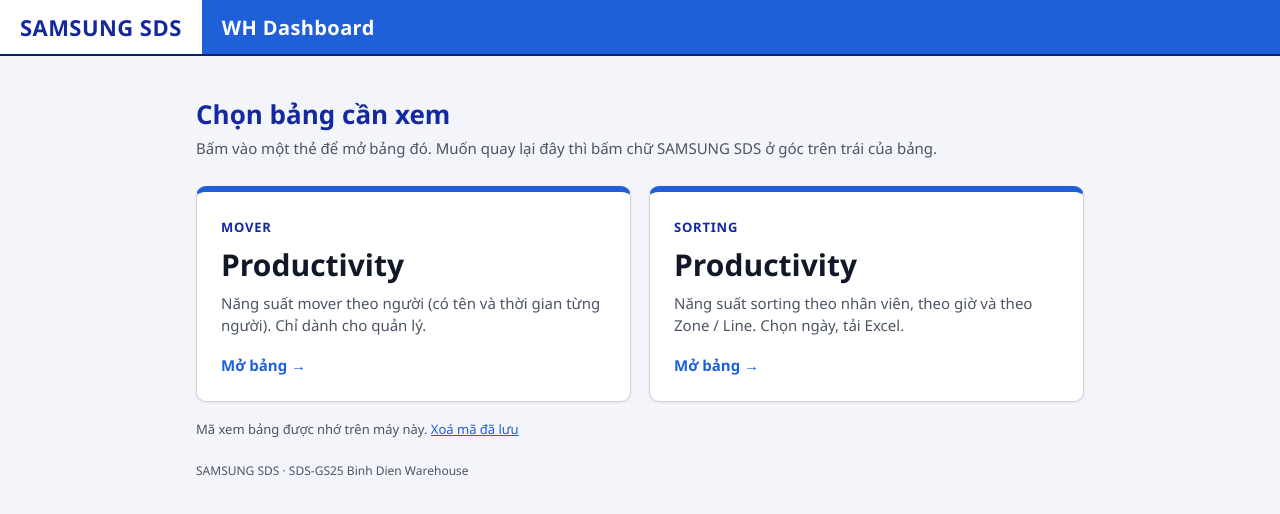
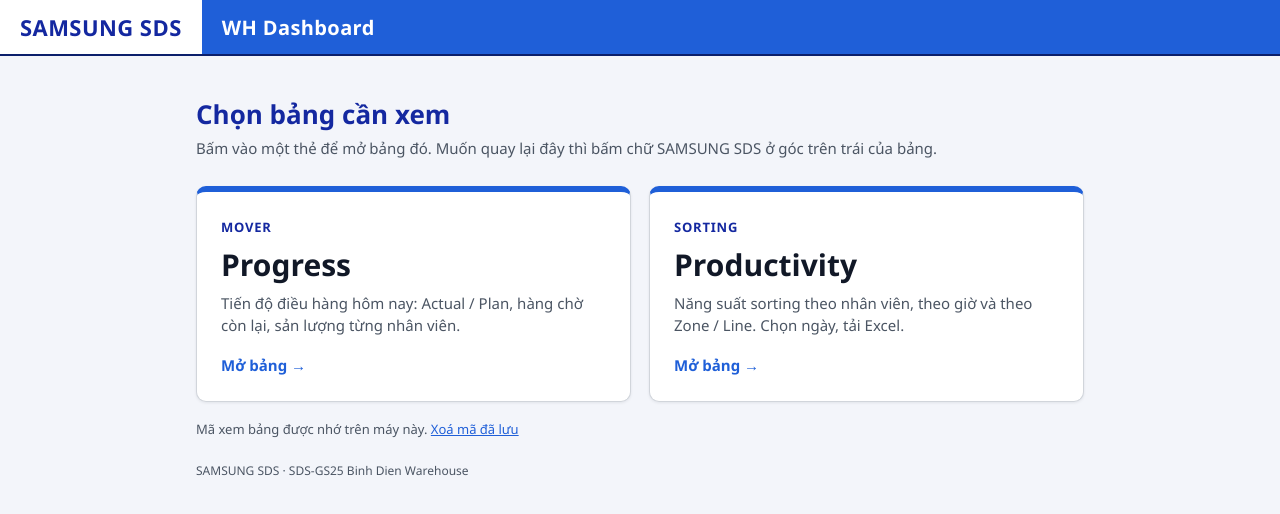
Before and after one commit to sds-gs25-BinhDienWH/wh-tools, a plain HTML site: page dashboard.html in a window 1280 px wide. Drawn offline with Linux system fonts and the light colour scheme.

Commit message:
Revert "dashboard: MOVER card opens Productivity instead of Progress"
This reverts commit f1f091e74b3b5e9e36f8d9af06ac1493dc78e717.

```diff
--- a/dashboard.html
+++ b/dashboard.html
@@ -62,7 +62,7 @@
 'use strict';
 // Trang chủ KHÔNG chứa key trong địa chỉ. Bấm vào bảng nào lần đầu thì hỏi mã xem bảng đó, rồi nhớ trên máy này (localStorage).
 // Có thể nhập sẵn bằng link:  dashboard.html#key=<key Sorting>&mkey=<key Mover>  (key được cất đi rồi xoá khỏi thanh địa chỉ).
-// &lang=vi|en|ko chọn ngôn ngữ cho bảng Sorting.
+// Thêm &all=1 để hiện thẻ MOVER Productivity (có tên và thời gian từng người, mặc định ẩn); &lang=vi|en|ko cho bảng Sorting.
 const $ = id => document.getElementById(id), enc = encodeURIComponent;
 const get = k => { try { return localStorage.getItem(k) || ''; } catch (e) { return ''; } };
 const put = (k, v) => { try { v ? localStorage.setItem(k, v) : localStorage.removeItem(k); } catch (e) { /* trình duyệt chặn lưu thì hỏi lại mỗi lần */ } };
@@ -70,15 +70,19 @@ const put = (k, v) => { try { v ? localStorage.setItem(k, v) : localStorage.remo
 const h = new URLSearchParams(location.hash.replace(/^#/, ''));
 if (h.get('key')) put('dk_sorting', h.get('key'));
 if (h.get('mkey')) put('dk_mover', h.get('mkey'));
+if (h.get('all') === '1') put('dk_all', '1');
 if (location.hash) history.replaceState(null, '', location.pathname + location.search);   // xoá key khỏi thanh địa chỉ
 const lang = h.get('lang') || new URLSearchParams(location.search).get('lang') || '';
 
 const ITEMS = [
-  { k: 'MOVER', n: 'Productivity', d: 'Năng suất mover theo người (có tên và thời gian từng người). Chỉ dành cho quản lý.',
-    store: 'dk_mover', url: key => 'productivity.html#key=' + enc(key) },
+  { k: 'MOVER', n: 'Progress', d: 'Tiến độ điều hàng hôm nay: Actual / Plan, hàng chờ còn lại, sản lượng từng nhân viên.',
+    store: 'dk_mover', url: key => 'tv.html#key=' + enc(key) },
   { k: 'SORTING', n: 'Productivity', d: 'Năng suất sorting theo nhân viên, theo giờ và theo Zone / Line. Chọn ngày, tải Excel.',
     store: 'dk_sorting', url: key => 'sorting.html' + (lang ? '?lang=' + enc(lang) : '') + '#key=' + enc(key) },
 ];
+if (get('dk_all') === '1') ITEMS.push({ k: 'MOVER', n: 'Productivity', d: 'Năng suất mover theo người (có tên và thời gian). Chỉ dành cho quản lý.',
+  store: 'dk_mover', url: key => 'productivity.html#key=' + enc(key) });
+
 $('cards').innerHTML = ITEMS.map((i, n) =>
   `<button class="card" type="button" data-n="${n}"><div class="k">${i.k}</div><div class="n">${i.n}</div><div class="d">${i.d}</div><div class="go">Mở bảng →</div></button>`).join('');
 
```
